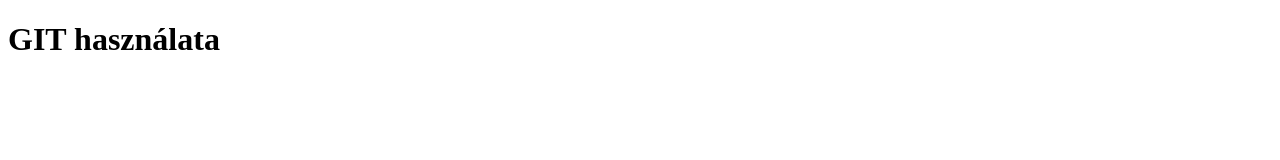
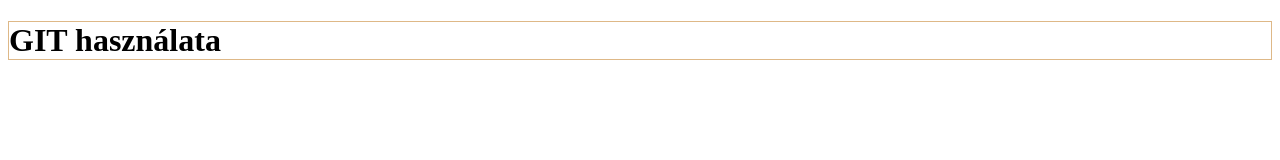
Before and after one commit to Dominik733/firstproject, a plain HTML site: page index.html in a window 1280 px wide. Drawn offline with Linux system fonts and the light colour scheme.

Commit message:
egy file meg változott

```diff
--- a/index.html
+++ b/index.html
@@ -6,6 +6,6 @@
     <title>A GIT haználata</title>
 </head>
 <body>
-    <h1>GIT használata</h1>
+    <h1 style="border: 1px solid burlywood;">GIT használata</h1>
 </body>
 </html>
```
